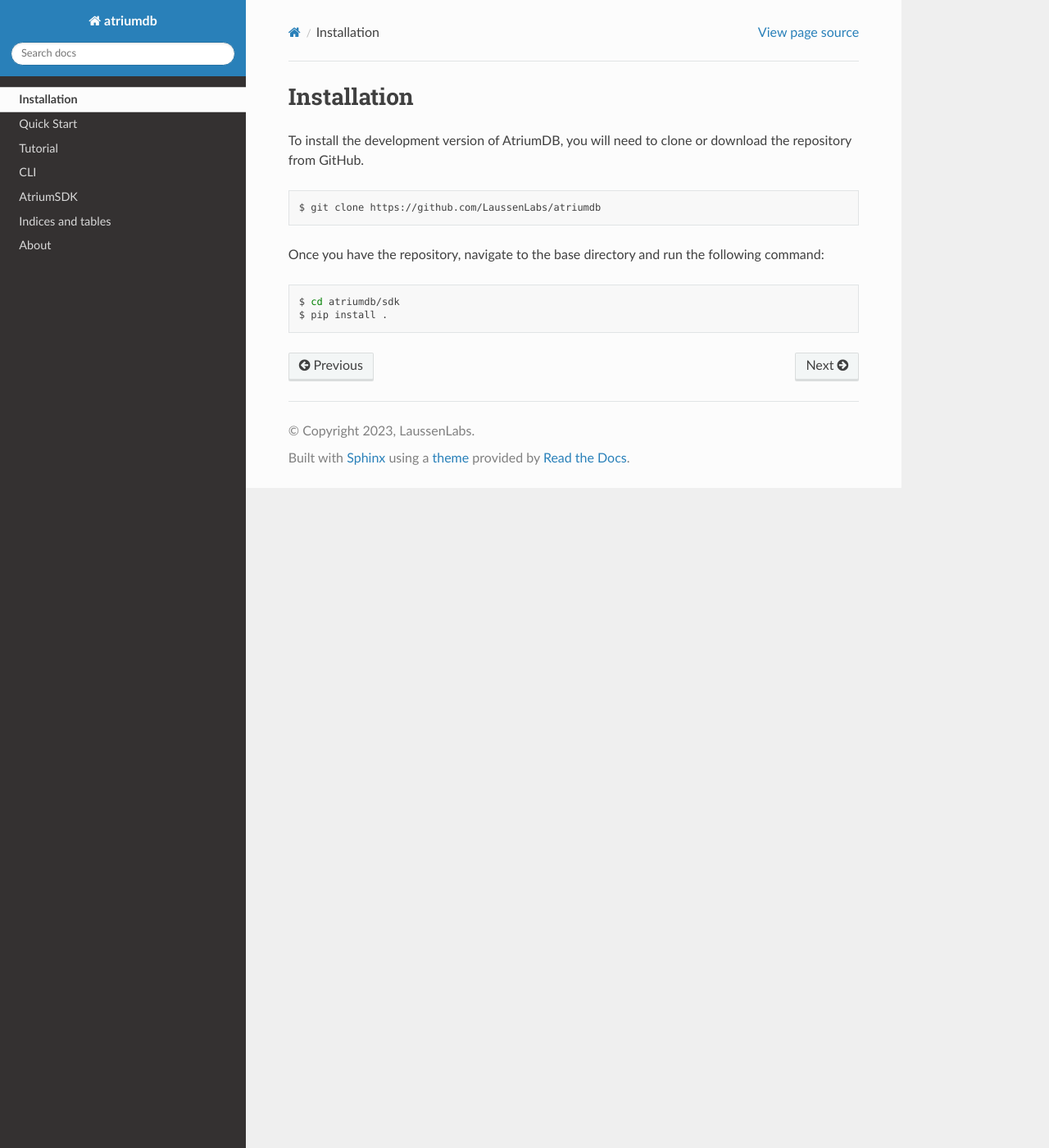
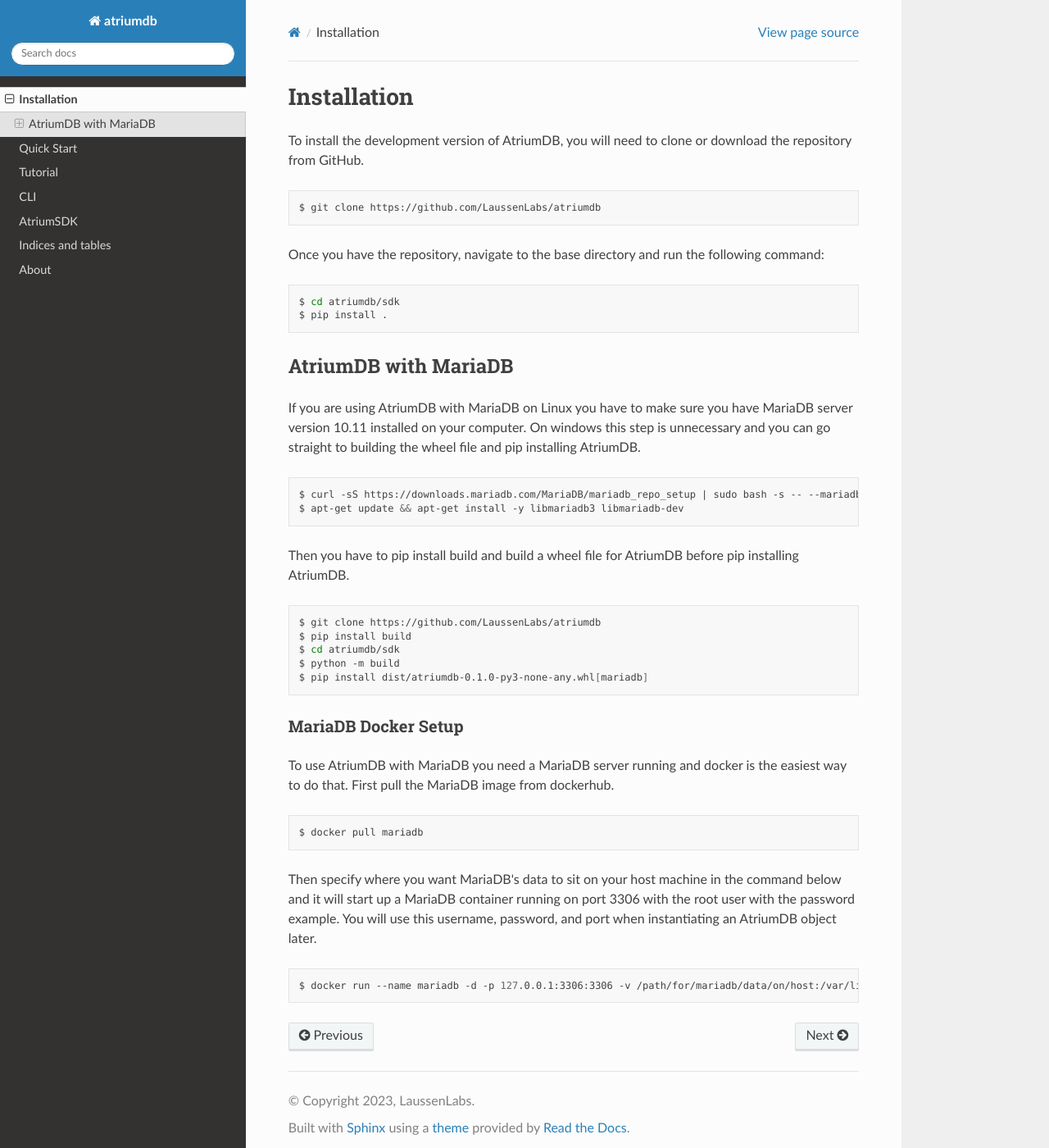
Before and after one commit to LaussenLabs/atriumdb, a Sphinx documentation site: the page built from sdk/docs/source/installation.rst, in a window 1280 px wide and 1400 px high. Shown: the whole window at 82% size. Built offline with Sphinx 7.4.7 and the Read the Docs theme 2.0.0, drawn with Linux system fonts in a browser that asks for light colours.

Commit message:
spencer - added to installation docs how to install atriumdb with mariadb

```diff
--- a/sdk/docs/source/installation.rst
+++ b/sdk/docs/source/installation.rst
@@ -1,5 +1,5 @@
 Installation
-------------
+============
 
 .. toctree::
    :maxdepth: 2
@@ -16,3 +16,43 @@
 
     $ cd atriumdb/sdk
     $ pip install .
+
+AtriumDB with MariaDB
+----------------------
+
+If you are using AtriumDB with MariaDB on Linux you have to make sure you have MariaDB server version 10.11 installed
+on your computer. On windows this step is unnecessary and you can go straight to building the wheel file and pip
+installing AtriumDB.
+
+.. code-block:: bash
+
+    $ curl -sS https://downloads.mariadb.com/MariaDB/mariadb_repo_setup | sudo bash -s -- --mariadb-server-version="mariadb-10.11"
+    $ apt-get update && apt-get install -y libmariadb3 libmariadb-dev
+
+Then you have to pip install build and build a wheel file for AtriumDB before pip installing AtriumDB.
+
+.. code-block:: bash
+
+    $ git clone https://github.com/LaussenLabs/atriumdb
+    $ pip install build
+    $ cd atriumdb/sdk
+    $ python -m build
+    $ pip install dist/atriumdb-0.1.0-py3-none-any.whl[mariadb]
+
+MariaDB Docker Setup
+^^^^^^^^^^^^^^^^^^^^^
+
+To use AtriumDB with MariaDB you need a MariaDB server running and docker is the easiest way to do that. First pull the
+MariaDB image from dockerhub.
+
+.. code-block:: bash
+
+    $ docker pull mariadb
+
+Then specify where you want MariaDB's data to sit on your host machine in the command below and it will start up a
+MariaDB container running on port 3306 with the root user with the password example. You will use this username,
+password, and port when instantiating an AtriumDB object later.
+
+.. code-block:: bash
+
+    $ docker run --name mariadb -d -p 127.0.0.1:3306:3306 -v /path/for/mariadb/data/on/host:/var/lib/mysql -e MARIADB_ROOT_PASSWORD='example' mariadb:latest
```
